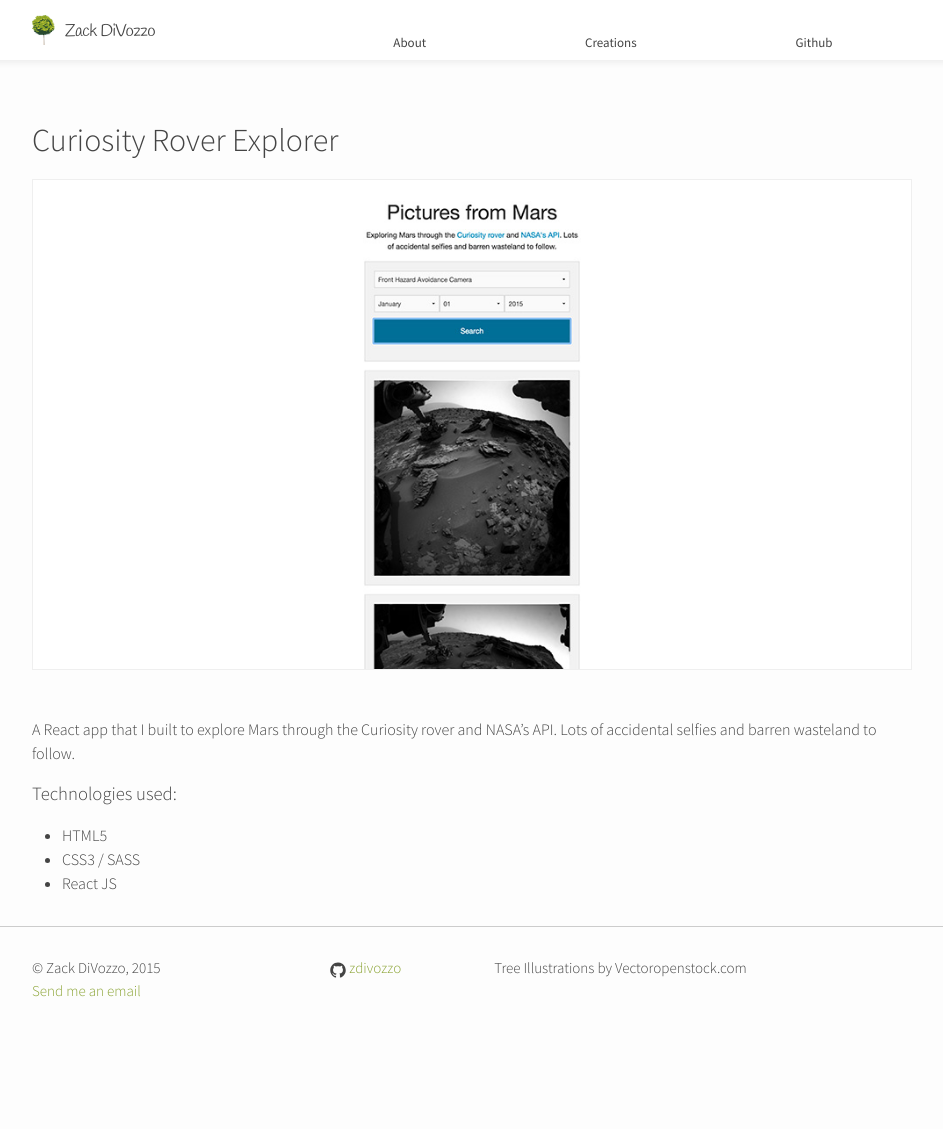
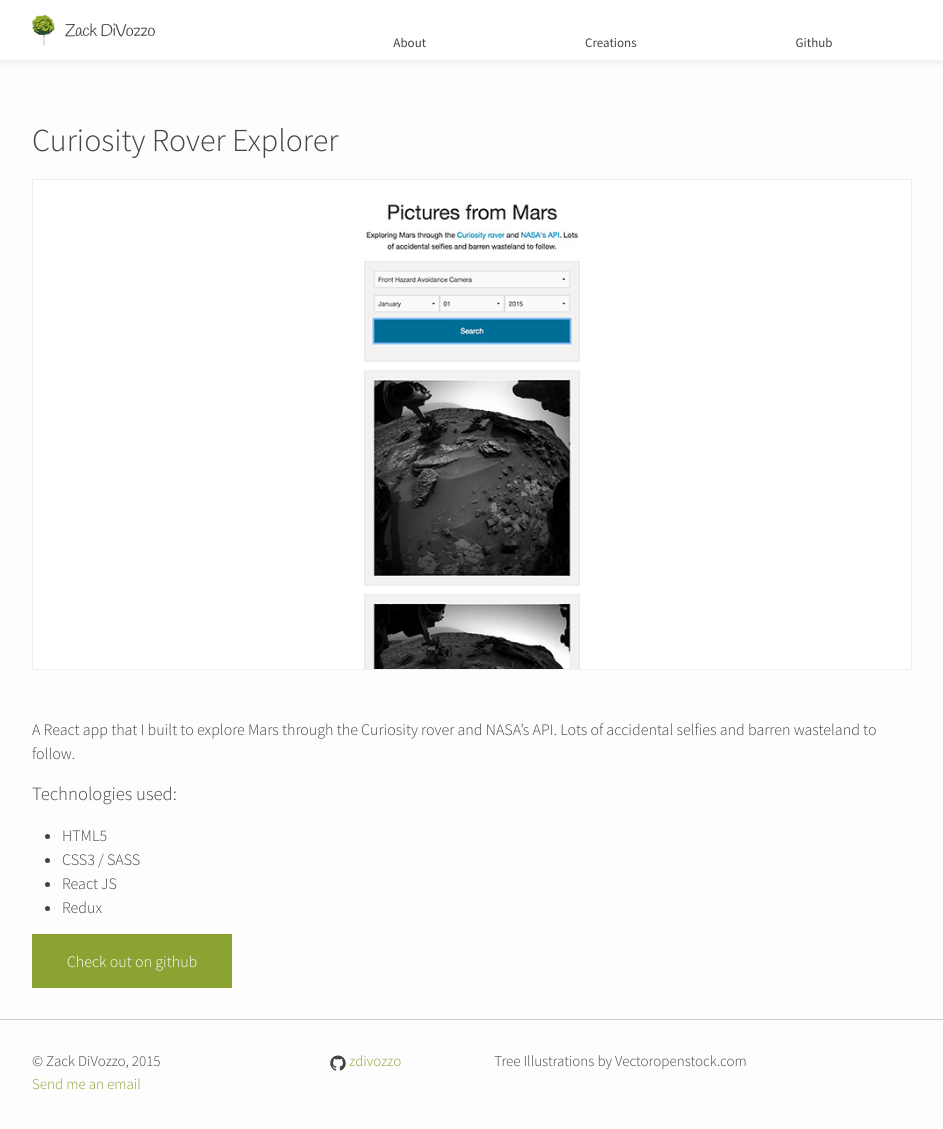
Before and after one commit to zdivozzo/portfolio-site, a Jekyll site: the page built from _posts/2015-11-12-Mars.markdown, in a window 1280 px wide and 1155 px high. Shown: the top 1129 px of the window, without its empty margins (168-1111 px from the left). Built offline with Jekyll 4.4.1, drawn with Linux system fonts in a browser that asks for light colours.

Commit message:
Portfolio updates

```diff
--- a/_posts/2015-09-07-comic-vine-quiz.markdown
+++ b/_posts/2015-09-07-comic-vine-quiz.markdown
@@ -14,3 +14,5 @@
 * Angular JS
 * CSS 3 / SASS
 * HTML 5
+
+[Check out on github](https://github.com/zdivozzo/React-Comic-Quiz){:class="portfolio-link-external"}
--- a/_posts/2015-11-12-Mars.markdown
+++ b/_posts/2015-11-12-Mars.markdown
@@ -14,3 +14,6 @@
 * HTML5
 * CSS3 / SASS
 * React JS
+* Redux
+
+[Check out on github](https://github.com/zdivozzo/curiosity-rover){:class="portfolio-link-external"}
```
